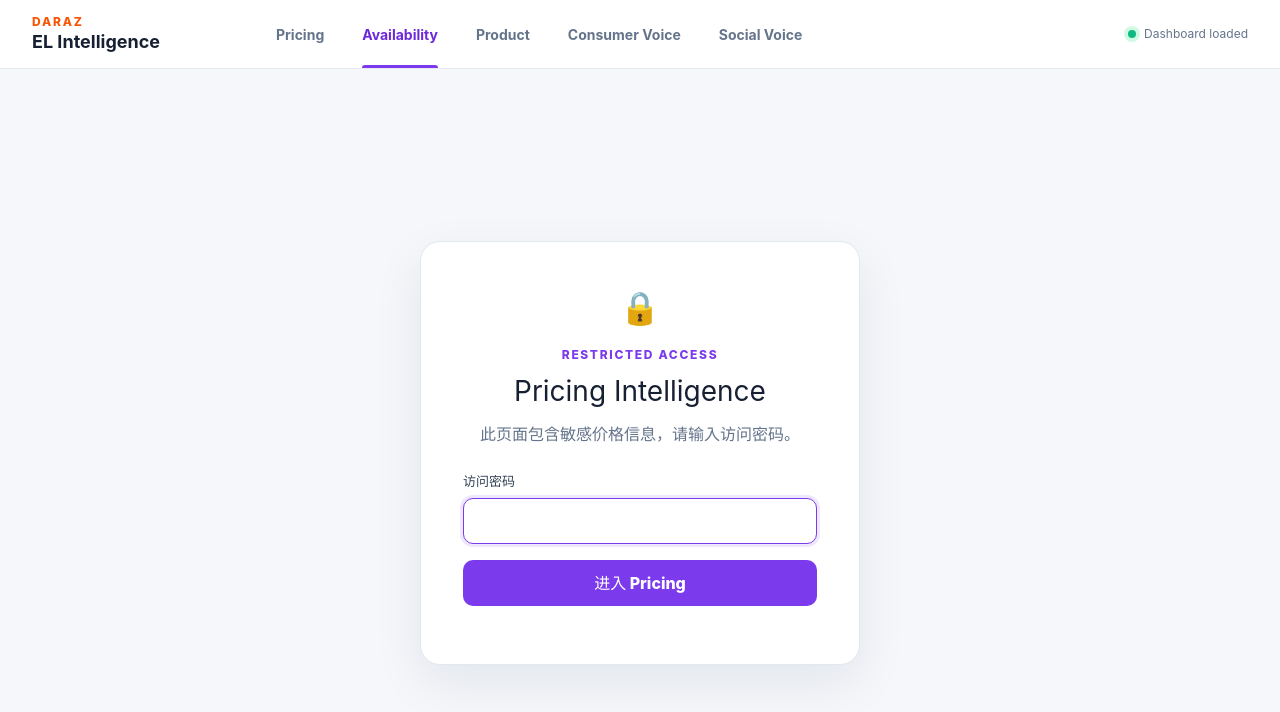
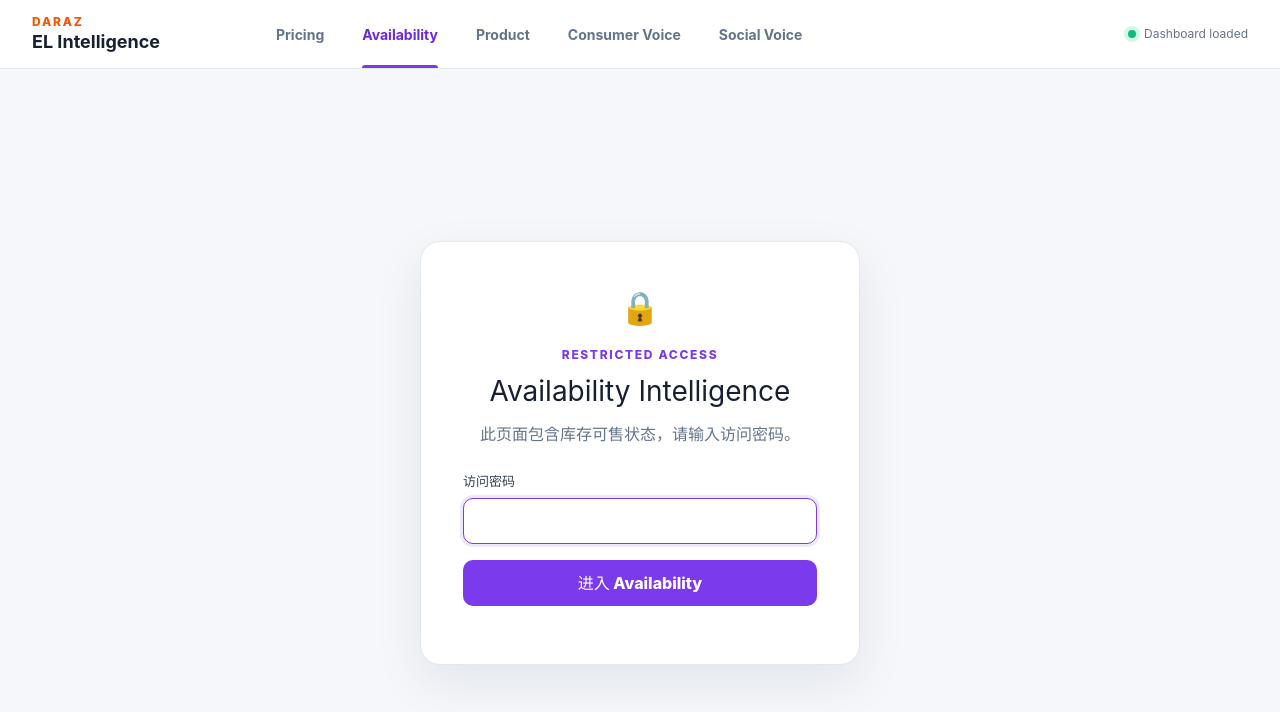
Before and after one commit to maxgiftbox/pk-price-monitor-v2, a React (Vite) app in the folder dashboard-v2/frontend/: page /availability in a window 1280 px wide. Shown: the top 712 px of the page. Built offline with nearby package versions, Linux system fonts and the light colour scheme; no server answers.

Commit message:
Label availability access gate correctly

```diff
--- a/dashboard-v2/frontend/src/main.tsx
+++ b/dashboard-v2/frontend/src/main.tsx
@@ -48,7 +48,11 @@
       },
       {
         path: '/availability',
-        element: <PricingAccessGate><AvailabilityDashboard /></PricingAccessGate>,
+        element: <PricingAccessGate
+          title="Availability Intelligence"
+          description="此页面包含库存可售状态，请输入访问密码。"
+          buttonLabel="进入 Availability"
+        ><AvailabilityDashboard /></PricingAccessGate>,
       },
       {
         path: '/consumer-voice',
--- a/dashboard-v2/frontend/src/routes/PricingAccessGate.tsx
+++ b/dashboard-v2/frontend/src/routes/PricingAccessGate.tsx
@@ -2,7 +2,19 @@
 
 import { pricingAuthApi } from "../lib/api";
 
-export function PricingAccessGate({ children }: { children: ReactNode }) {
+type PricingAccessGateProps = {
+  children: ReactNode;
+  title?: string;
+  description?: string;
+  buttonLabel?: string;
+};
+
+export function PricingAccessGate({
+  children,
+  title = "Pricing Intelligence",
+  description = "此页面包含敏感价格信息，请输入访问密码。",
+  buttonLabel = "进入 Pricing",
+}: PricingAccessGateProps) {
   const [status, setStatus] = useState<"checking" | "locked" | "open">("checking");
   const [password, setPassword] = useState("");
   const [error, setError] = useState("");
@@ -34,9 +46,9 @@
     <section className="pricing-gate" aria-busy={status === "checking"}>
       <div className="pricing-gate-icon" aria-hidden="true">{status === "checking" ? "…" : "🔒"}</div>
       <p className="pricing-gate-kicker">RESTRICTED ACCESS</p>
-      <h1>Pricing Intelligence</h1>
+      <h1>{title}</h1>
       {status === "checking" ? <p>Checking access…</p> : <>
-        <p>此页面包含敏感价格信息，请输入访问密码。</p>
+        <p>{description}</p>
         <form onSubmit={unlock}>
           <label htmlFor="pricing-password">访问密码</label>
           <input
@@ -49,7 +61,7 @@
             required
           />
           {error && <div className="pricing-gate-error" role="alert">{error}</div>}
-          <button type="submit" disabled={submitting}>{submitting ? "验证中…" : "进入 Pricing"}</button>
+          <button type="submit" disabled={submitting}>{submitting ? "验证中…" : buttonLabel}</button>
         </form>
       </>}
     </section>
```
